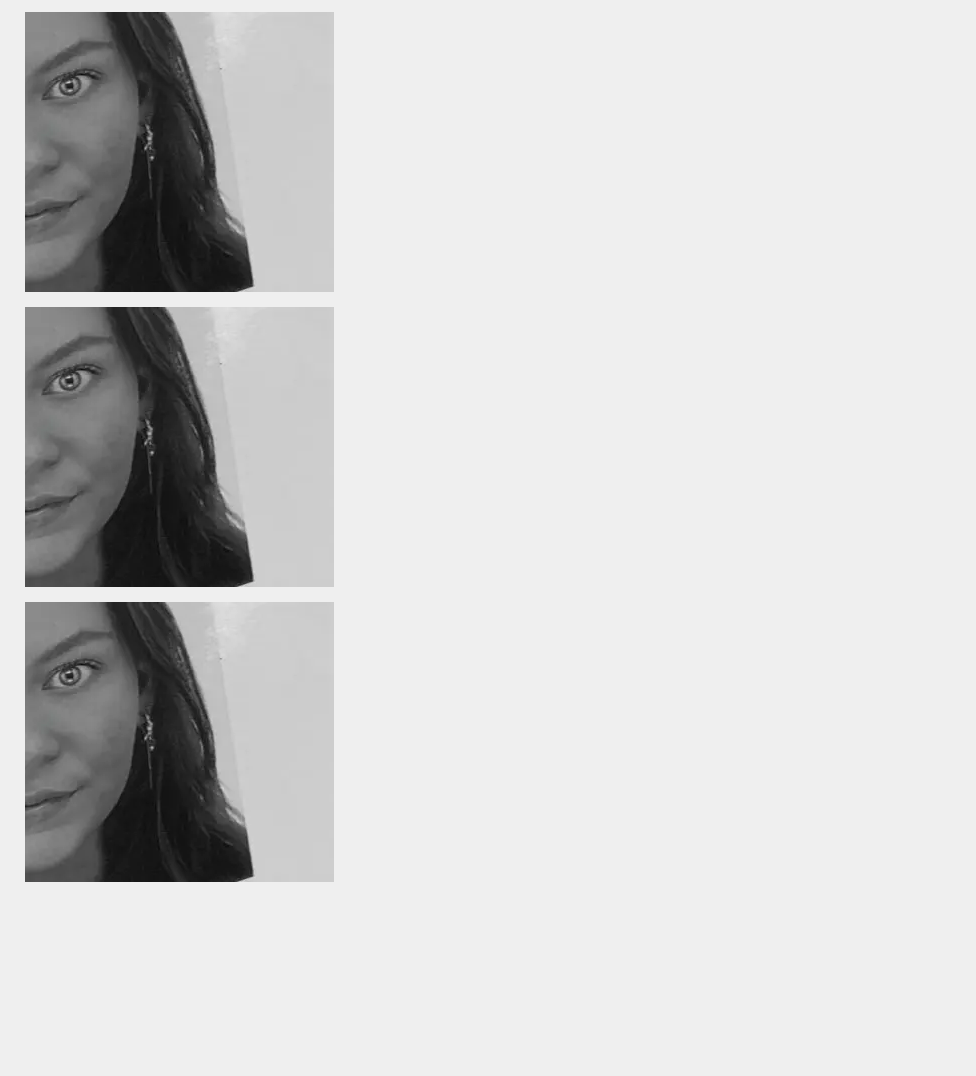
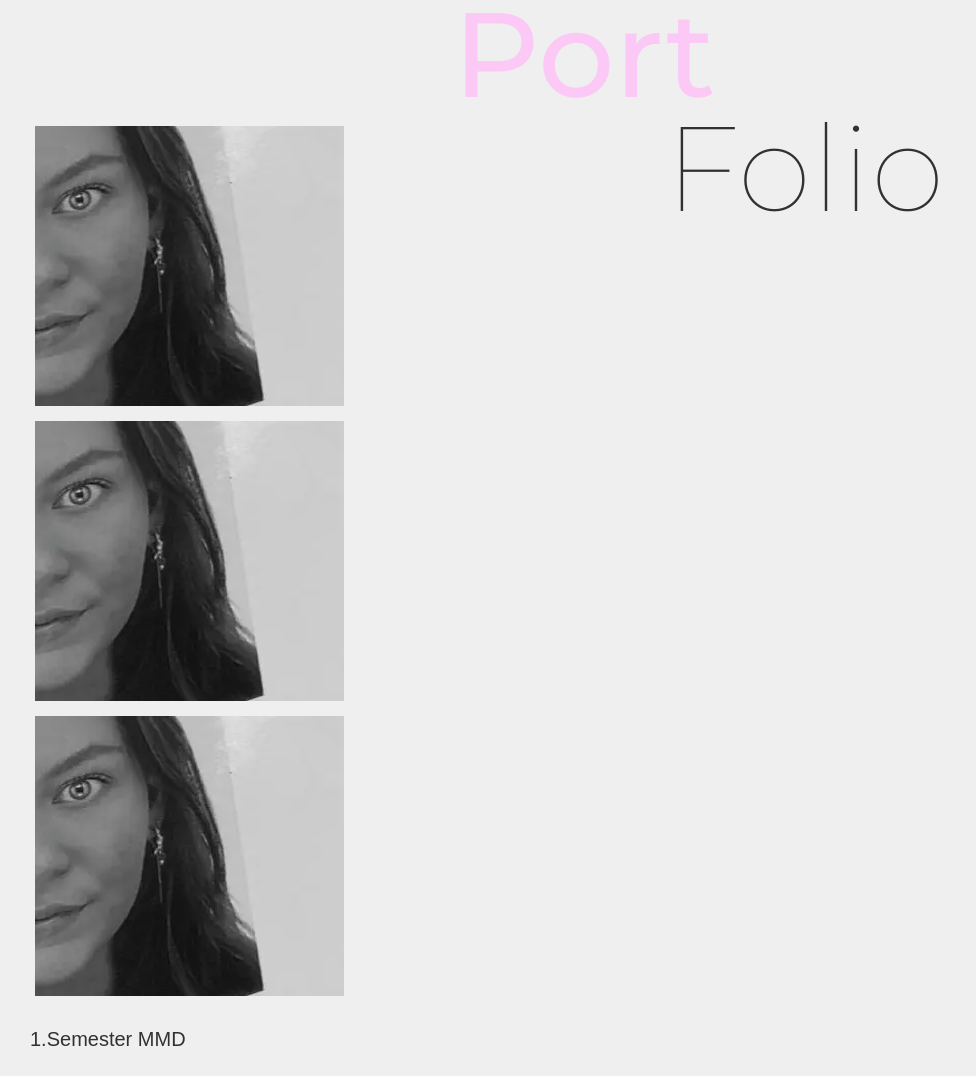
Before and after one commit to Melkorkabjarnad/portfolio, a plain HTML site: page index.html in a window 1280 px wide. Shown: the part 81-1157 px from the top of the page, without its empty margins (0-976 px from the left). Before the commit the page ends 993 px from the top, so only its background shows below. Drawn offline with Linux system fonts and the light colour scheme; a web font is replaced by a local one.

Commit message:
trying to make the frontpage

```diff
--- a/css/layout.css
+++ b/css/layout.css
@@ -26,10 +26,9 @@ h1{
 
 /*FORSIDE, ABOUT OG PROJEKTS*/
 
-.index_grid{
-     display: grid;
+.index_textgrid{
+    line-height: 0.7;
 }
-
 .arrow1, .arrow2, .arrow3, .arrow4{
     max-width: 10%;
     max-height: 10%;
@@ -43,7 +42,29 @@ h1{
     max-width: 309px;
     max-height: 319px;
 }
+.port{
+    display: grid;
+    grid-template-columns: 10fr 1fr;
+    justify-items: center;
+}
+.folio{
+    display: grid;
+    grid-template-columns: 1fr 8fr;
+}
+.foliotext{
+    justify-items: center;
+}
+.MMD{
+    display: grid;
 
+}
+.upperphoto img{
+    object-fit: cover;
+    height: 100%;
+}
+.photosofme img{
+    object-fit: cover;
+}
 /*TEMA 2*/
 .slideshow_tema2 img{
     max-width: 50%;
--- a/css/style.css
+++ b/css/style.css
@@ -94,3 +94,26 @@ h6{
     margin: 20px;
     padding: 10px;
 }
+.port h5{
+    font-family: "Montserrat", sans-serif;
+    font-optical-sizing: auto;
+    font-weight: 500;
+    font-style: normal;
+    font-size: 120px;
+    color: #FCC9F7;
+}
+.folio h5{
+  font-family: "Montserrat", sans-serif;
+  font-optical-sizing: auto;
+  font-weight: 100;
+  font-style: normal;
+  font-size: 120px;
+  color: #31312F;
+}
+.MMD h5{
+    color: #31312F;
+    font-family: "Kodchasan", sans-serif;
+    font-weight: 500;
+    font-style: normal;
+    font-size: 20px;
+}
--- a/index.html
+++ b/index.html
@@ -10,6 +10,9 @@
     <link rel="preconnect" href="https://fonts.googleapis.com">
     <link rel="preconnect" href="https://fonts.gstatic.com" crossorigin>
     <link href="https://fonts.googleapis.com/css2?family=Kodchasan:wght@500&display=swap" rel="stylesheet">
+    <link rel="preconnect" href="https://fonts.googleapis.com">
+<link rel="preconnect" href="https://fonts.gstatic.com" crossorigin>
+<link href="https://fonts.googleapis.com/css2?family=Montserrat:ital,wght@0,100..900;1,100..900&display=swap" rel="stylesheet">
 </head>
 <body>
     <header>
@@ -22,11 +25,24 @@
         </nav>
     </header>
     <main>
-        <div class="index_grid">
-            <img src="img/melkorka/frontpage.webp" alt="me">
-            <img src="img/melkorka/frontpage.webp" alt="me2">
-            <img src="img/melkorka/frontpage.webp" alt="me3">
-        </div>
+        <section class="index_textgrid">
+            <div class="port">
+                <h5>Port</h5>
+            </div>
+            <div class="folio">
+                <div class="photosofme">
+                    <img src="img/melkorka/frontpage.webp" alt="">
+                    <img src="img/melkorka/frontpage.webp" alt="me2">
+                    <img src="img/melkorka/frontpage.webp" alt="me3">
+                </div>
+                <div class="foliotext">
+                    <h5>Folio</h5>
+                </div>
+            </div>
+            <div class="MMD">
+                <h5>1.Semester MMD</h5>
+            </div>
+        </section>
     </main>
 </body>
 </html>
```
